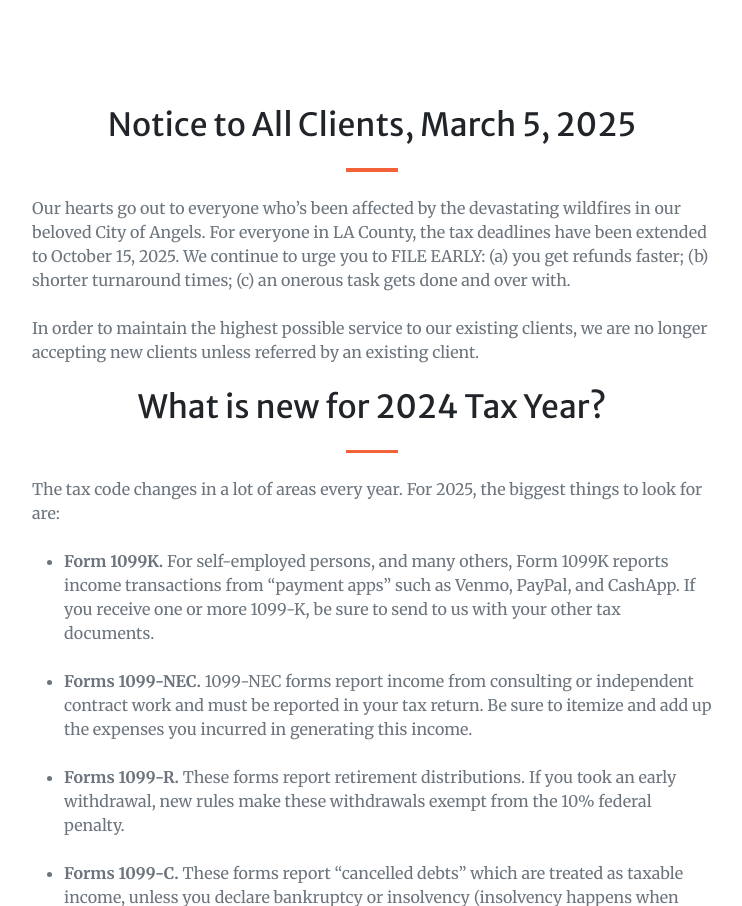
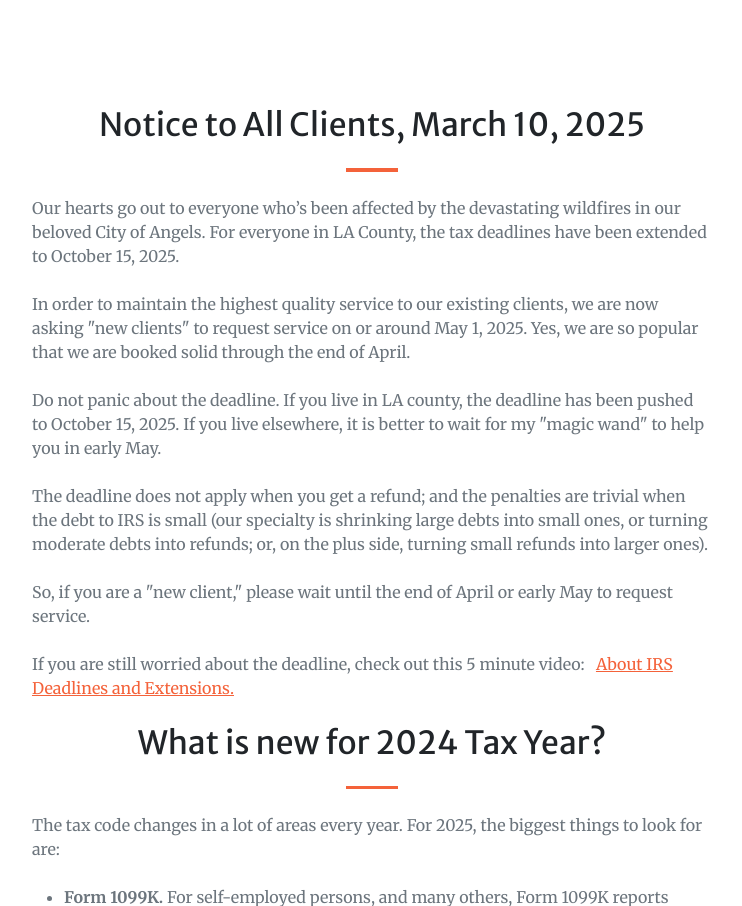
Before and after one commit to alpartida/fairchild-tax, a plain HTML site: page index.html in a window 1280 px wide. Shown: the part 822-1728 px from the top of the page, without its empty margins (268-1010 px from the left). Drawn offline with nearby package versions, Linux system fonts and the light colour scheme; some packages are replaced by stand-ins of ours; a script that the page names is missing.

Commit message:
Update notice

```diff
--- a/index.html
+++ b/index.html
@@ -156,21 +156,47 @@
         <div class="row gx-4 gx-lg-5 justify-content-center">
           <div class="col-lg-8 text-start">
             <h2 class="text-center mt-0">
-              Notice to All Clients, March 5, 2025
+              Notice to All Clients, March 10, 2025
             </h2>
             <hr class="divider" />
             <p class="text-muted mb-4">
               Our hearts go out to everyone who’s been affected by the
               devastating wildfires in our beloved City of Angels. For everyone
               in LA County, the tax deadlines have been extended to October 15,
-              2025. We continue to urge you to FILE EARLY: (a) you get refunds
-              faster; (b) shorter turnaround times; (c) an onerous task gets
-              done and over with.
+              2025.
             </p>
             <p class="text-muted mb-4">
-              In order to maintain the highest possible service to our existing
-              clients, we are no longer accepting new clients unless referred by
-              an existing client.
+              In order to maintain the highest quality service to our existing
+              clients, we are now asking "new clients" to request service on or
+              around May 1, 2025. Yes, we are so popular that we are booked
+              solid through the end of April.
+            </p>
+            <p class="text-muted mb-4">
+              Do not panic about the deadline. If you live in LA county, the
+              deadline has been pushed to October 15, 2025. If you live
+              elsewhere, it is better to wait for my "magic wand" to help you in
+              early May.
+            </p>
+            <p class="text-muted mb-4">
+              The deadline does not apply when you get a refund; and the
+              penalties are trivial when the debt to IRS is small (our specialty
+              is shrinking large debts into small ones, or turning moderate
+              debts into refunds; or, on the plus side, turning small refunds
+              into larger ones).
+            </p>
+            <p class="text-muted mb-4">
+              So, if you are a "new client," please wait until the end of April
+              or early May to request service.
+            </p>
+            <p class="text-muted mb-4">
+              If you are still worried about the deadline, check out this 5
+              minute video: &nbsp;
+              <a
+                href="https://youtu.be/DLDsMQko3vQ?si=1BwcdpVvF09T32M3"
+                target="_blank"
+              >
+                About IRS Deadlines and Extensions.</a
+              >
             </p>
             <h2 class="text-center mt-0">What is new for 2024 Tax Year?</h2>
             <hr class="divider" />
```
